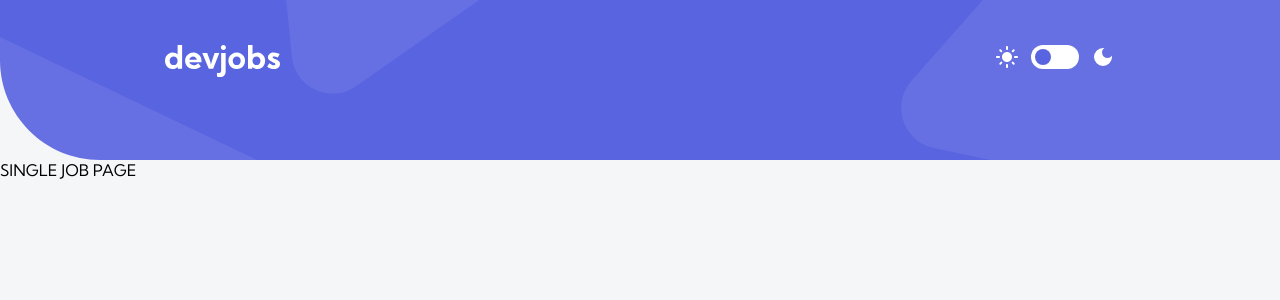
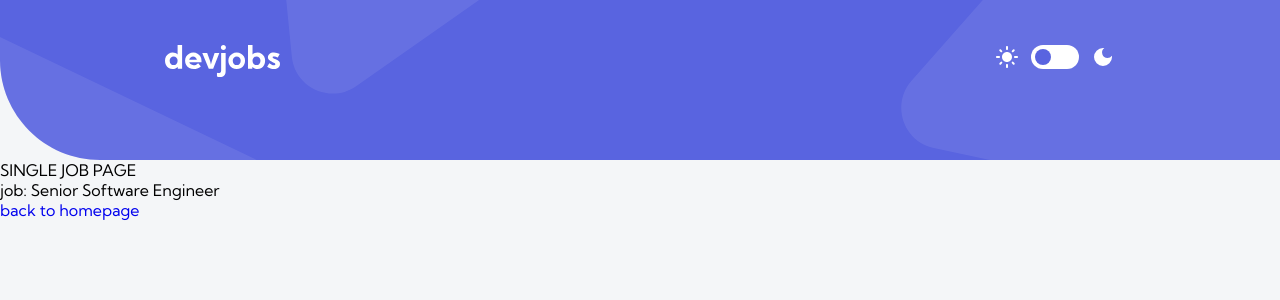
Before and after one commit to EdwinSch/react-devjobs-finder, a React (Vite) app: page /job/1 in a window 1280 px wide. Shown: the top 300 px of the page. Built offline with nearby package versions, Linux system fonts and the light colour scheme.

Commit message:
router: fix single page routes + clean-up

```diff
--- a/src/App.jsx
+++ b/src/App.jsx
@@ -3,8 +3,6 @@ import RootLayout from "./pages/RootLayout";
 import Home from "./pages/Home";
 import Job from "./pages/Job";
 import RoutingError from "./pages/RoutingError";
-
-import { loader as jobsLoader } from "./pages/Home";
 
 const router = createBrowserRouter([
   {
@@ -15,10 +13,9 @@ const router = createBrowserRouter([
       {
         index: true,
         element: <Home />,
-        loader: jobsLoader,
       },
       {
-        path: "job/:id",
+        path: "job/:jobId",
         element: <Job />,
       },
     ],
--- a/src/components/Card/Card.jsx
+++ b/src/components/Card/Card.jsx
@@ -9,7 +9,7 @@ const Card = ({ id, company, position, postedAt, contract, location }) => {
       <h3>{position}</h3>
 
       {/* TEMP */}
-      <Link to={"/"} style={{ display: "block", marginTop: 10 }}>
+      <Link to={`/job/${id}`} style={{ display: "block", marginTop: 10 }}>
         SHOW JOB
       </Link>
     </div>
--- a/src/components/JobsList/JobsList.jsx
+++ b/src/components/JobsList/JobsList.jsx
@@ -1,12 +1,11 @@
+import Card from "../Card/Card";
 import jobsData from "../../../api/data.json";
-
-import Card from "../Card/Card";
 
 const JobsList = () => {
   return (
     <section className="jobs-list-container">
-      {jobsData.map((job) => {
-        return <Card key={job.id} {...job} />;
+      {jobsData.map((item) => {
+        return <Card key={item.id} {...item} />;
       })}
     </section>
   );
--- a/src/pages/Home.jsx
+++ b/src/pages/Home.jsx
@@ -1,12 +1,4 @@
 import JobsList from "../components/JobsList/JobsList";
-
-import jobsData from "../../api/data.json";
-
-export const loader = async () => {
-  const response = jobsData;
-  console.log(response);
-  return { response };
-};
 
 const Home = () => {
   return (
--- a/src/pages/Job.jsx
+++ b/src/pages/Job.jsx
@@ -1,5 +1,18 @@
+import { useParams, Link } from "react-router-dom";
+import jobsData from "../../api/data.json";
+
 const Job = () => {
-  return <p>SINGLE JOB PAGE</p>;
+  const { jobId } = useParams();
+  const selectedJob = jobsData.find((job) => job.id == jobId);
+  // destructure
+  const { position } = selectedJob;
+
+  return (
+    <div>
+      <p>SINGLE JOB PAGE</p>
+      <p>job: {position}</p>
+      <Link to={"/"}>back to homepage</Link>
+    </div>
+  );
 };
-
 export default Job;
```
Also changed, not shown: api/data.json (line endings or trailing spaces).
